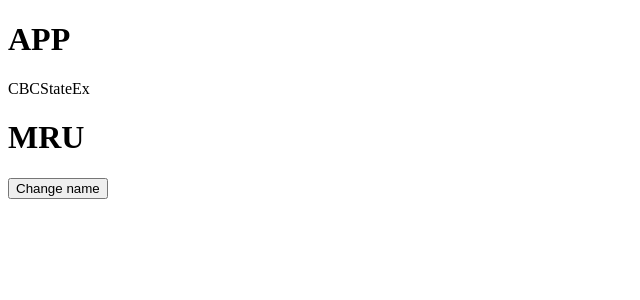
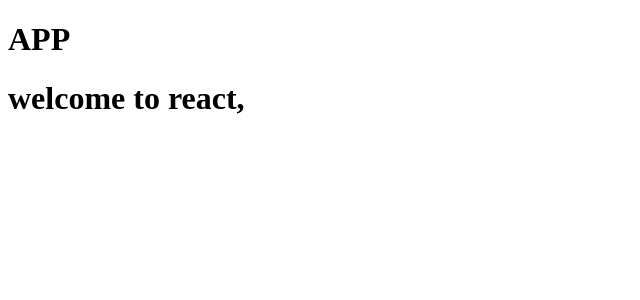
Before and after one commit to parsanithin5/React1, a React (Create React App) app: page / in a window 1280 px wide. Shown: the top 300 px of the page, without its empty margins (0-640 px from the left). Built offline with nearby package versions, Linux system fonts and the light colour scheme.

Commit message:
adding files

```diff
--- a/src/App.js
+++ b/src/App.js
@@ -146,13 +146,26 @@
 
    //CBCStateExample
 
+// import React from 'react'
+// import CBCStateEx from './Stateexamples/CBCStateEx'
+// const App = () => {
+//   return (
+//     <div>
+//       <h1>APP</h1>
+//       <CBCStateEx />
+//     </div>
+//   )
+// }
+
+// export default App;
+
 import React from 'react'
-import CBCStateEx from './Stateexamples/CBCStateEx'
+import FunctionalComponents from './components/FunctionalComponents';
 const App = () => {
   return (
     <div>
       <h1>APP</h1>
-      <CBCStateEx />
+      <FunctionalComponents />
     </div>
   )
 }
--- /dev/null
+++ b/src/components/FunctionalComponents.jsx
@@ -0,0 +1,13 @@
+import React from 'react'
+
+function FunctionalComponents(props) {
+    console.log(props);
+
+  return (
+    <div>
+        <h1>welcome to react{props.clgName},{props.city}</h1>
+    </div>
+  )
+}
+
+export default FunctionalComponents
```
